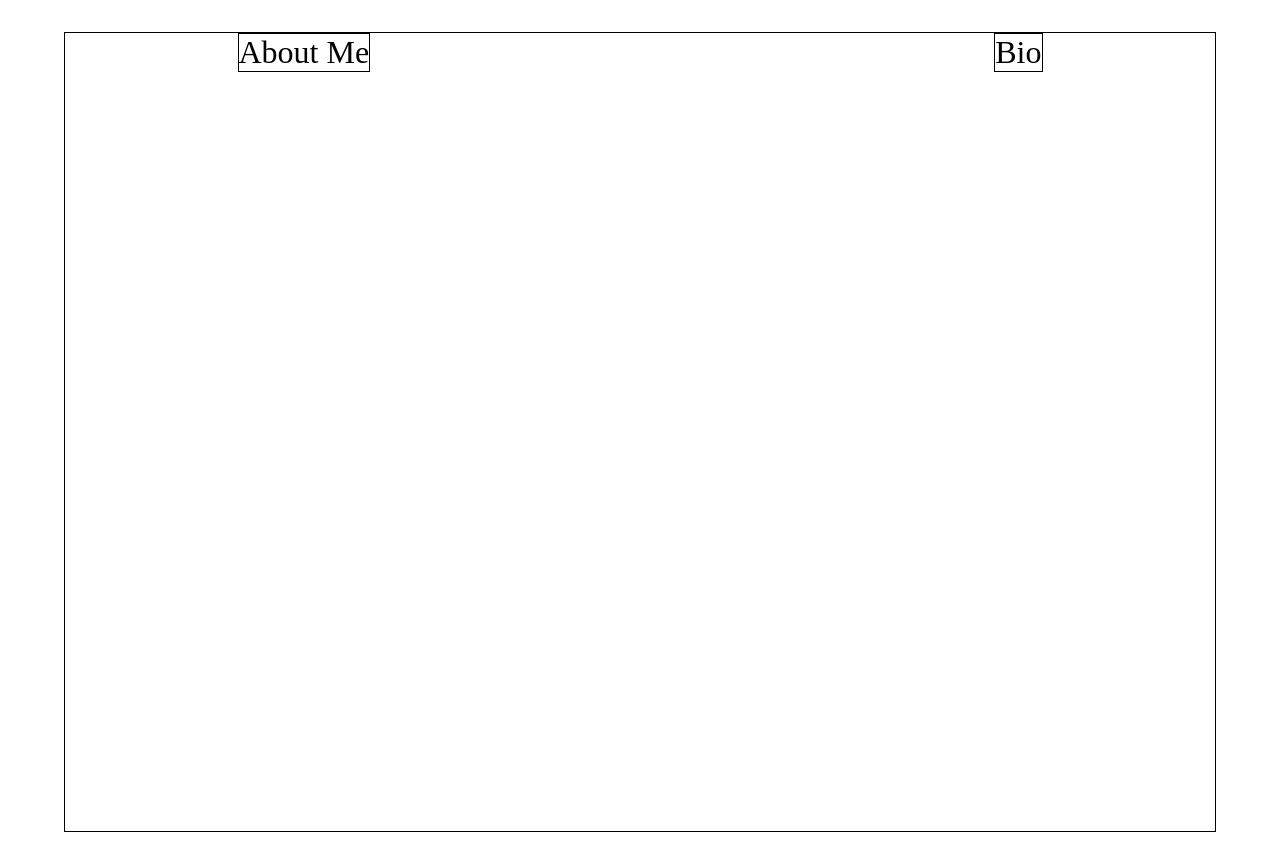
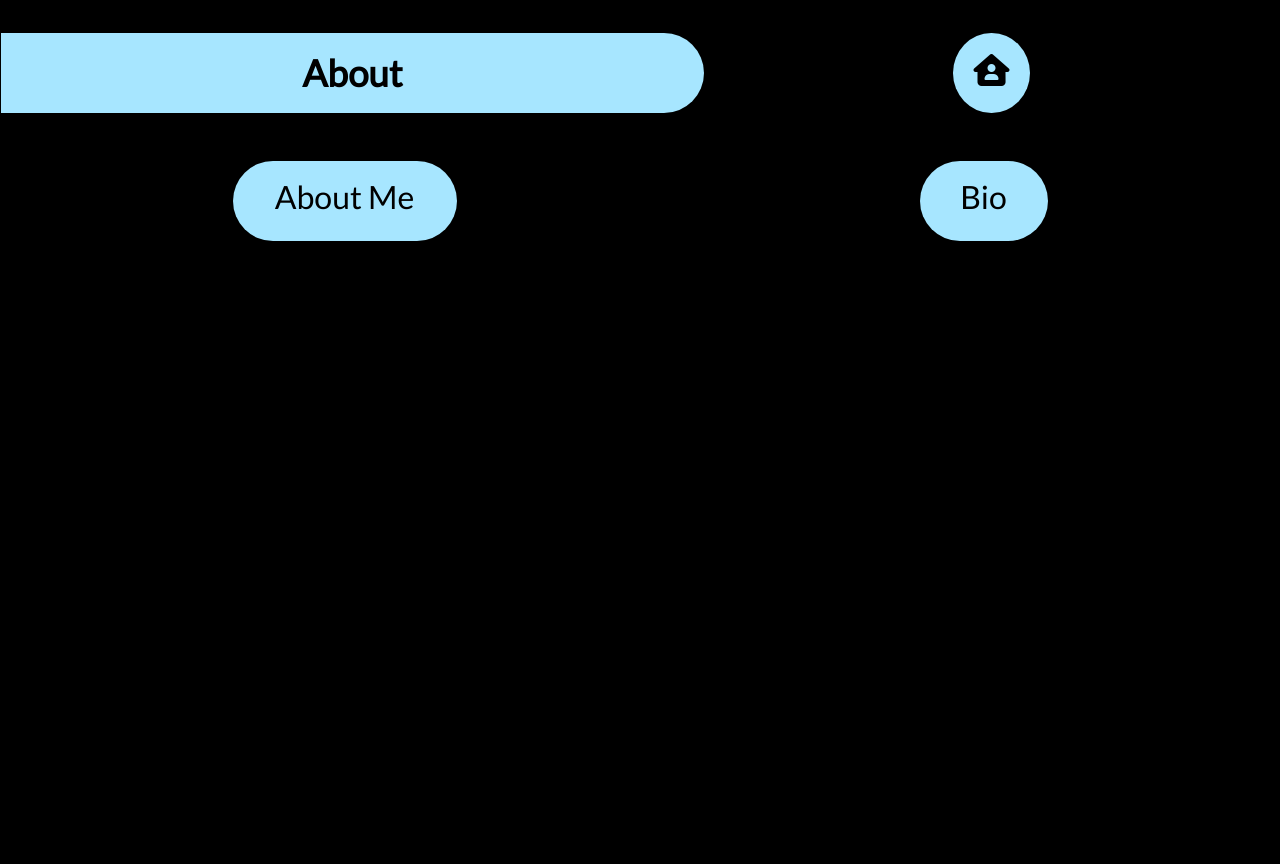
Before and after one commit to muhammaduzair19/resume, a plain HTML site: page about.html in a window 1280 px wide. After the commit the page ends 832 px from the top, so only its background shows below. Drawn offline with Linux system fonts and the light colour scheme.

Commit message:
aboutpage

```diff
--- a/about.css
+++ b/about.css
@@ -1,23 +1,85 @@
+body{
+    font-family: 'Lato', sans-serif;
+    /* background-color: rgb(160, 205, 205); */
+    background-color: black;
+}
 *{
     box-sizing: border-box;
     margin: 0;
     padding: 0;
 }
+.header{
+    display: flex;
+    align-items: center;
+    width:100%;
+    height: 5rem;
+
+}
+.header .about{
+    padding-top: 18px;
+    border-top-right-radius: 50px;
+    border-bottom-right-radius: 50px;
+    text-align: center;
+    width: 55%;
+    height: 100%;
+    font-weight: 600;
+    font-size: 2.3rem;
+    background-color: rgb(167, 230, 255);
+}
+.header .back{
+    margin-left: auto;
+    margin-right: auto;
+    border-radius: 55%;
+    padding-top: 21px;
+    text-align: center;
+    width: 6%;
+    height: 100%;
+    background-color: rgb(167, 230, 255);
+}
+.back i{
+    font-size: xx-large;
+    color: black;
+}
+.back i:hover{
+    color: white;
+}
 .main {
-    margin: 2rem auto;
-    width:90%;
+    margin-top: 2rem;
+    width:100%;
     height: 100vh;
     border: 1px solid black;
 }
 .description{
-    margin: auto;
+    margin-top: 3rem;
+    color: white;
     display: flex;
-    justify-content: space-between;
-    width: 70%;
+    align-items: center;
+    justify-content: space-around;
+    width: 100%;
+    height: 5rem;
 }
 .head{
+    padding-top: 1rem;
+    text-align: center;
+    color: black;
+    height: 5rem;
     font-size: xx-large;
-    font-weight: lighter;
-    border: 1px solid black;
+    /* font-weight: lighter; */
+    background-color: rgb(167, 230, 255);
+}
+#aboutme{
+    border-top-left-radius: 3rem;
+    border-bottom-left-radius: 3rem;
+    border-top-right-radius: 3rem;
+    border-bottom-right-radius: 3rem;
+    width: 14rem;
 
 }
+#bio{
+    border-top-left-radius: 3rem;
+    border-bottom-left-radius: 3rem;
+    border-top-right-radius: 3rem;
+    border-bottom-right-radius: 3rem;
+    width: 8rem;
+
+}
--- a/about.html
+++ b/about.html
@@ -4,14 +4,24 @@
     <meta charset="UTF-8">
     <meta http-equiv="X-UA-Compatible" content="IE=edge">
     <meta name="viewport" content="width=device-width, initial-scale=1.0">
+    <link rel="stylesheet" href="https://cdnjs.cloudflare.com/ajax/libs/font-awesome/6.2.1/css/all.min.css" integrity="sha512-MV7K8+y+gLIBoVD59lQIYicR65iaqukzvf/nwasF0nqhPay5w/9lJmVM2hMDcnK1OnMGCdVK+iQrJ7lzPJQd1w==" crossorigin="anonymous" referrerpolicy="no-referrer" />
+    <link rel="preconnect" href="https://fonts.googleapis.com">
+    <link rel="preconnect" href="https://fonts.gstatic.com" crossorigin>
+    <link href="https://fonts.googleapis.com/css2?family=Lato&display=swap" rel="stylesheet">
     <link rel="stylesheet" href="about.css">
     <title>About</title>
 </head>
 <body>
     <div class="main">
+        <div class="mainhead">
+            <div class="header">
+                <div class="about">About</div>
+                <div class="back"><a href="./index.html"><i class="fa-solid fa-house-user"></i></a></div>
+            </div>
+        </div>
         <div class="description">
-            <div class="head"><p>About Me</p></div>
-            <div class="head"><p>Bio</p></div>
+            <div class="head" id="aboutme"><p>About Me</p></div>
+            <div class="head" id="bio"><p>Bio</p></div>
         </div>
     </div>
 </body>
--- a/index.css
+++ b/index.css
@@ -1,5 +1,7 @@
 body{
     font-family: 'Lato', sans-serif;
+    /* background-color: rgb(160, 205, 205); */
+    background-color: black;
 }
 * {
     box-sizing: border-box;
@@ -7,13 +9,14 @@ body{
     padding: 0;
 }
 .main {
-    margin: 2rem auto;
-    width:90%;
+    margin-top: 2rem;
+    width:95%;
     height: 100%;
 }
 .nav{
-    background-color: rgb(115, 161, 161);
-    border-top-left-radius: 50px;
+    background-color: rgb(167, 230, 255);
+    border-top-right-radius: 50px;
+    border-bottom-right-radius: 50px;
     display: flex;
     justify-content: space-around;
     align-items: center;
@@ -22,19 +25,21 @@ body{
 }
 #name{
     padding-left: 30px;
-    width: 60%;
+    width: 30%;
     height: 80%;
     display: flex;
     align-items: center;
-    font-weight: 500;
-    font-size: xx-large;
+    font-weight: 600;
+    font-size: 2.3rem;
+    /* border: 1px solid brown; */
+
 
 }
 .mainnav{
     display: flex;
     align-items: center;
-    justify-content: space-between;
-    width: 45%;
+    justify-content: space-around;
+    width: 50%;
     height: 80%;
     padding-left: 10px;
     padding-right: 10px;
@@ -42,7 +47,7 @@ body{
 
 }
 .mainnav a{
-    border: 1px solid black;
+    border: 2px solid black;
     border-radius: 35px;
     padding: .1rem;
     color: rgb(0, 0, 0);
@@ -50,27 +55,27 @@ body{
     text-align: center;
 }
 .mainnav a:hover{
-    background-color: #AFAFAF;
+    background-color: #000000;
     transform: scale(1.1);
-    color: white;
+    color: rgb(255, 255, 255);
 }
 #about{
-    width: 3.8rem;
+    width: 4rem;
 }
 #skills{
-    width: 3.5rem;
+    width: 3.7rem;
 }
 #exp{
-    width: 5.8rem;
+    width: 6.4rem;
 }
 #edu{
-    width: 5.8rem;
+    width: 6.2rem;
 }
 #portfolio{
-    width: 5rem;
+    width: 5.5rem;
 }
 #contact{
-    width: 4.5rem;
+    width: 5rem;
 }
 .mainnav a:link{
     text-decoration: none;
@@ -79,14 +84,18 @@ body{
     box-shadow: 10px gray;
     padding-bottom: 4rem;
     display: flex;
+    padding-top: 4rem;
     flex-direction: column;
     justify-content: center;
     align-items: center;
-    background-image: url(./blackbg.jpg);
+    background-color: black;
+    /* background-color: rgb(160, 205, 205); */
+    /* background-image: url(./blackbg.jpg); */
     background-size: cover;
     /* border: 1px solid green; */
     width: 100%;
     height: 100%;
+    /* opacity: 80%; */
 
 }
 #dp{
@@ -95,7 +104,8 @@ body{
 
     width: 15rem;
     height: 15rem;
-    border: 10px solid rgb(255, 255, 255);
+    border: 10px solid rgb(167, 230, 255);
+    border-radius: 1rem;
 }
 #mainname{
     color: white;
```
Also changed, not shown: index.html (+3 -2 lines).
